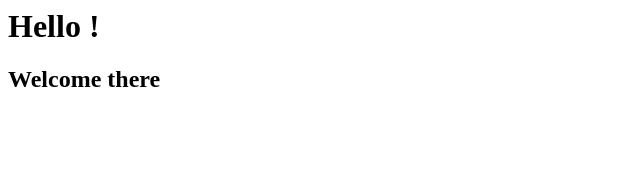
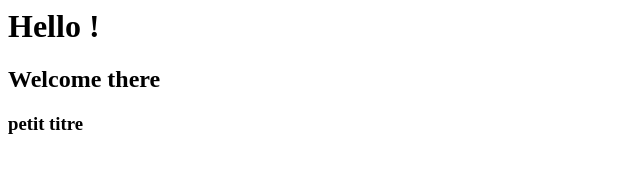
Before and after one commit to Pi-Lou/DesignSite, a plain HTML site: page index.html in a window 1280 px wide. Shown: the whole page, without its empty margins (0-640 px from the left). Drawn offline with Linux system fonts and the light colour scheme.

Commit message:
ajout petitit iter

```diff
--- a/index.html
+++ b/index.html
@@ -1,2 +1,3 @@
 <h1>Hello !</h1>
 <h2>Welcome there</h2>
+<h3> petit titre</h3>
```
